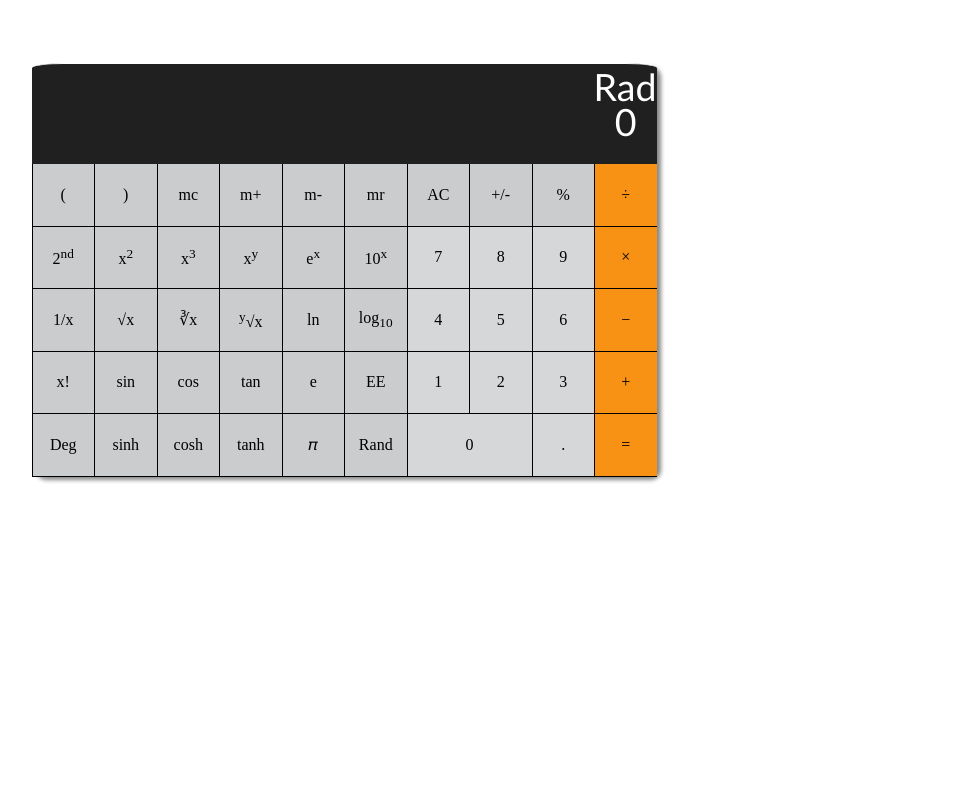
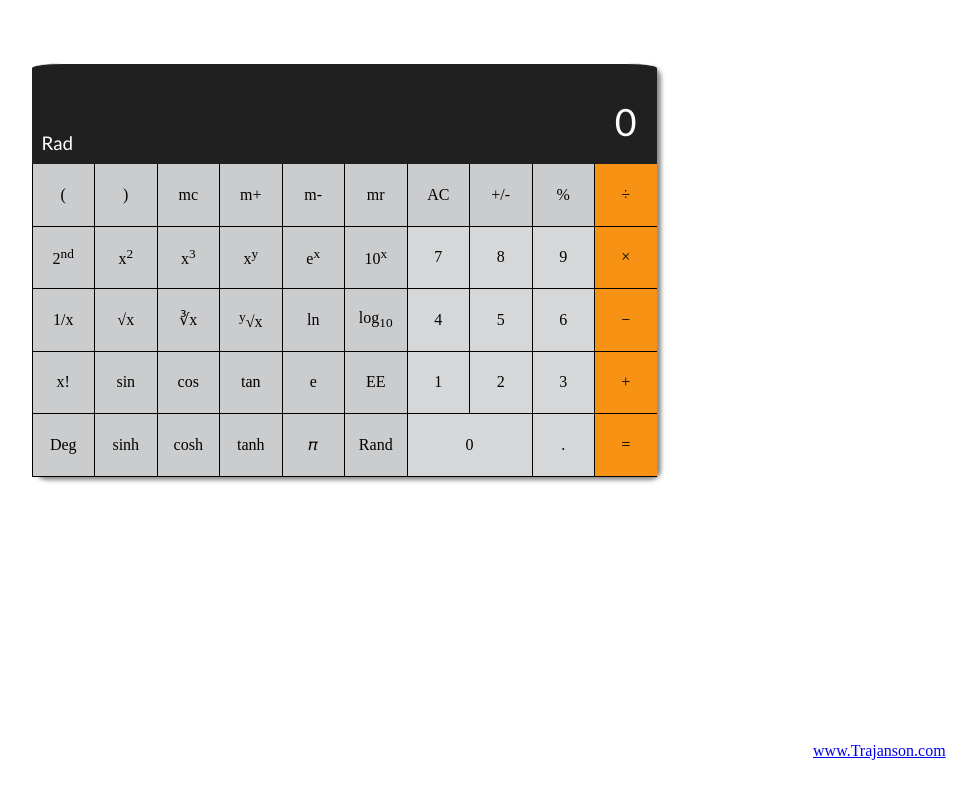
Before and after one commit to Trajanson/scientific-calculator-js, a plain HTML site: page index.html in a window 1280 px wide. Both pictures are taken after a click on the element "Rad". Shown: the whole page, without its empty margins (296-1272 px from the left). Drawn offline with Linux system fonts and the light colour scheme.

Commit message:
add credits

```diff
--- a/index.html
+++ b/index.html
@@ -89,6 +89,9 @@
 
 
     </div>
+    <div id="credits">
+        <a href="www.Trajanson.com">www.Trajanson.com</a>
+    </div>
 
 <script src="script.js"></script>
 </body>
--- a/script.js
+++ b/script.js
@@ -272,6 +272,10 @@ function manageScreenSize(){
         screenSizeSetting = "small-screen";
         $(".big-screen").toggle();
         returnToFirstSetting();
+        radianMode = false;
+        $("#rad-display").text("");
+        $("#rad-button").text("Rad");
+
     } else if ( $(window).width() > SCREEN_BREAKPOINT && screenSizeSetting == "small-screen" ) {
         screenSizeSetting = "big-screen";
         $(".big-screen").toggle();
--- a/theme.css
+++ b/theme.css
@@ -41,6 +41,13 @@
       right: 10px;
       text-align: inherit;
 
+  }
+
+  #rad-display{
+      position: absolute;
+      margin-left: 10px;
+      bottom: 10px;
+      font-size: .5em;
   }
 
   #number-0 {
@@ -90,6 +97,13 @@
     background-color: rgb(224,128,15);
   }
 
+  #credits {
+     position: absolute;
+     bottom: 5%;
+     right: 3%;
+     width: 100%;
+     text-align: right;
+  }
 
 
 @media only screen and (max-width: 645px) {
@@ -113,3 +127,7 @@
 
 
 }
+
+html {
+  overflow: hidden;
+}
```
Also changed, not shown: 1 other file.
